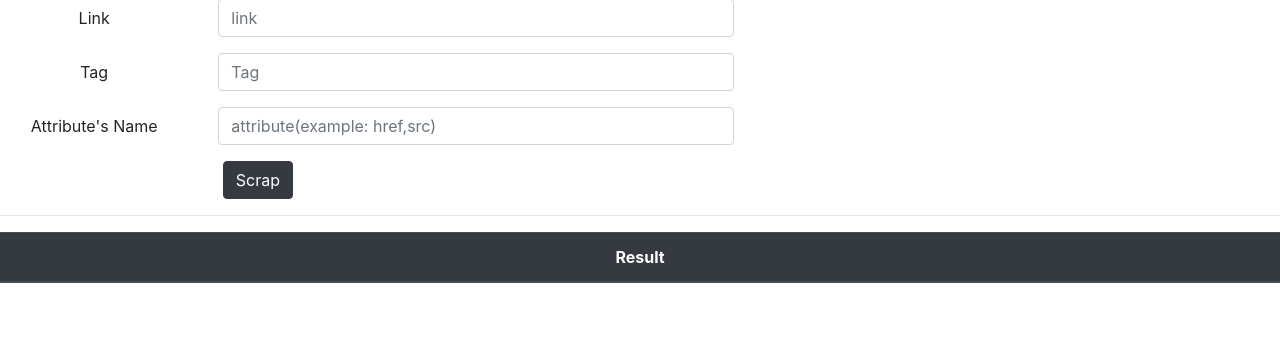
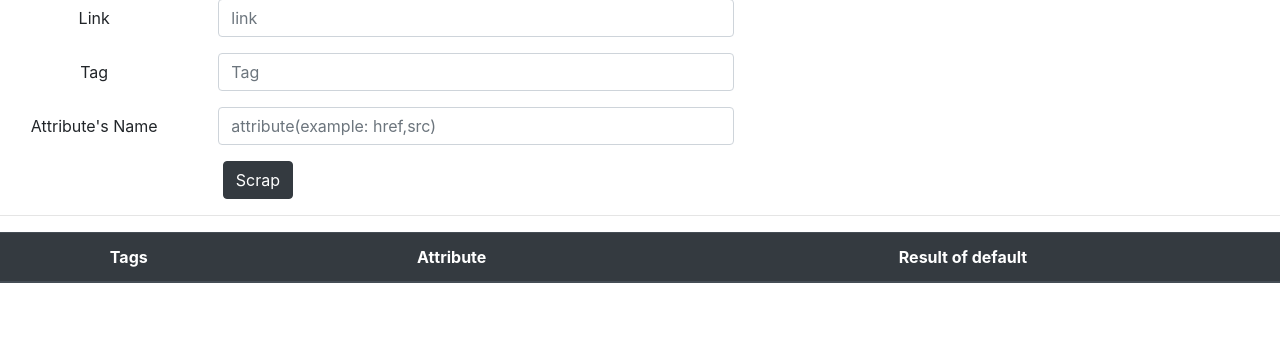
Before and after one commit to RifatRobin/web_scraping_project, a Django app: page / in a window 1280 px wide. Shown: the part 386-735 px from the top of the page. Run offline with Django 3.2, Linux system fonts and the light colour scheme; lists and menus that the app fills with data are empty; some libraries are stand-ins or nearby versions.

Commit message:
Modified the result table of 'index.html' and Modified 'views.py'

```diff
--- a/scrap/templates/scrap/index.html
+++ b/scrap/templates/scrap/index.html
@@ -116,14 +116,19 @@
 
     <thead class="thead-dark">
       <tr>
-        <th style="text-align:center;" scope="col">Result</th>
+        <th style="text-align:center;">Tags</th>
+        <th style="text-align:center;">Attribute</th>
+        <th style="text-align:center;" scope="col">Result of {{web_address}}</th>
       </tr>
     </thead>
 
     <tbody>
       {% for scraping_result in extracted_data %}
       <tr>
-        <td>{{scraping_result}}</td>
+        <td style="text-align:center;">{{scrap_tag}}</td>
+        <td style="text-align:center;">{{tag_attribute}}</td>
+        <td style="text-align:center;">{{scraping_result}}</td>
+
       </tr>
       {% endfor %}
     </tbody>
--- a/scrap/views.py
+++ b/scrap/views.py
@@ -10,13 +10,13 @@ import urllib
 # created view for the scraping process of without tag attribute
 def data_input(request):
     extracted_data = []
+    # the web address link will store in this variable
+    web_address = request.POST.get('web_link', 'default')
+
+    # the tag will store in this variable
+    scrap_tag = request.POST.get('tag_code', 'default')
+
     if request.method == 'POST':
-        # the web address link will store in this variable
-        web_address = request.POST.get('web_link', 'default')
-
-        # the tag will store in this variable
-        scrap_tag = request.POST.get('tag_code', 'default')
-
         # code for the scraping process
         with urllib.request.urlopen(web_address) as response:
             html = response.read()
@@ -24,19 +24,20 @@ def data_input(request):
         for data in scrapval.find_all(scrap_tag):
             desired_values = data.get_text()
             extracted_data.append(desired_values)
-    return render(request, "scrap/index.html", {'extracted_data': extracted_data})
+    return render(request, "scrap/index.html", {'extracted_data': extracted_data, 'web_address': web_address, 'scrap_tag': scrap_tag})
 
 
 # created view for the scraping process for tag attribute
 def with_attributes(request):
     extracted_data = []
+    # the web address link will store in this variable
+    web_address = request.POST.get('web_link', 'default')
+
+    # the tag will store in this variable
+    scrap_tag = request.POST.get('tag_code', 'default')
+    tag_attribute = request.POST.get('attribute', 'default')
+
     if request.method == 'POST':
-        # the web address link will store in this variable
-        web_address = request.POST.get('web_link', 'default')
-
-        # the tag will store in this variable
-        scrap_tag = request.POST.get('tag_code', 'default')
-        tag_attribute = request.POST.get('attribute', 'default')
 
         # code for the scraping process
         with urllib.request.urlopen(web_address) as response:
@@ -47,4 +48,4 @@ def with_attributes(request):
             desired_values = data.get(tag_attribute)
             extracted_data.append(desired_values)
 
-    return render(request, "scrap/index.html", {'extracted_data': extracted_data})
+    return render(request, "scrap/index.html", {'extracted_data': extracted_data, 'web_address': web_address, 'scrap_tag': scrap_tag, 'tag_attribute': tag_attribute})
```
